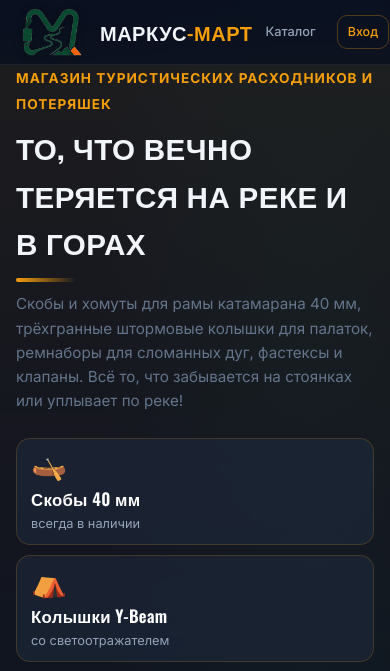
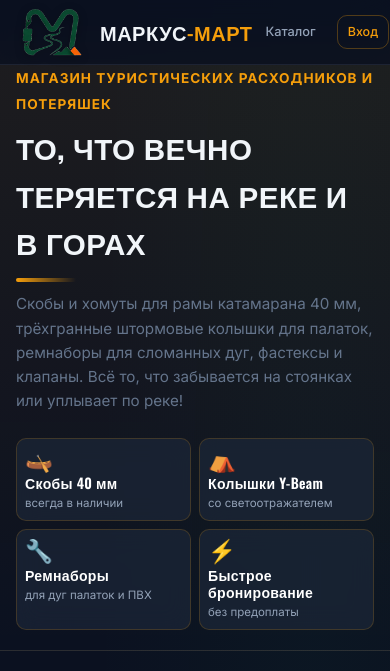
Before and after one commit to DranKell/markus-mart, a Flask app: page / in a window 390 px wide; the page is wider, and only the part inside the window is pictured. Shown: the top 671 px of that part. Run offline with Flask 3, Linux system fonts and the light colour scheme; data comes from the database, SQL or seed files in the repository.

Commit message:
fix(mobile): поправлена разметка категорий и фильтров для мобильных устройств

```diff
--- a/static/css/style.css
+++ b/static/css/style.css
@@ -1964,7 +1964,7 @@ code {
     display: grid;
     grid-template-columns: repeat(2, 1fr);
     gap: 14px;
-    min-width: 300px;
+    min-width: 0;
 }
 .hero-feature-card {
     background: rgba(30, 41, 59, 0.65);
@@ -2051,6 +2051,29 @@ code {
     .section-subtitle {
         font-size: 0.95rem !important;
     }
+    .hero-features-grid {
+        grid-template-columns: repeat(2, 1fr);
+        gap: 10px;
+    }
+    .filter-bar {
+        flex-direction: column;
+        align-items: stretch;
+        gap: 12px;
+    }
+    .filter-pills {
+        overflow-x: auto;
+        flex-wrap: nowrap;
+        padding-bottom: 6px;
+        -webkit-overflow-scrolling: touch;
+    }
+    .filter-pill {
+        white-space: nowrap;
+        flex-shrink: 0;
+    }
+    .search-box {
+        max-width: 100%;
+        min-width: 0;
+    }
     .modal-content {
         padding: 20px 16px;
         margin: 12px;
@@ -2060,11 +2083,29 @@ code {
 }
 @media (max-width: 480px) {
     .hero-features-grid {
-        grid-template-columns: 1fr;
-        gap: 10px;
+        grid-template-columns: repeat(2, 1fr);
+        gap: 8px;
     }
     .hero-feature-card {
-        padding: 12px 14px;
+        padding: 10px 8px;
+        gap: 4px;
+        border-radius: 10px;
+    }
+    .hero-feature-icon {
+        font-size: 1.4rem;
+        margin-bottom: 0;
+    }
+    .hero-feature-title {
+        font-size: 0.88rem;
+        line-height: 1.2;
+    }
+    .hero-feature-sub {
+        font-size: 0.72rem;
+        line-height: 1.25;
+    }
+    .filter-pill {
+        padding: 6px 14px;
+        font-size: 0.8rem;
     }
     .nav-link-admin {
         padding: 6px 10px;
```
Also changed, not shown: docs/index.html (+22 -4 lines), docs/static/css/style.css (+45 -4 lines), index.html (+22 -4 lines).
